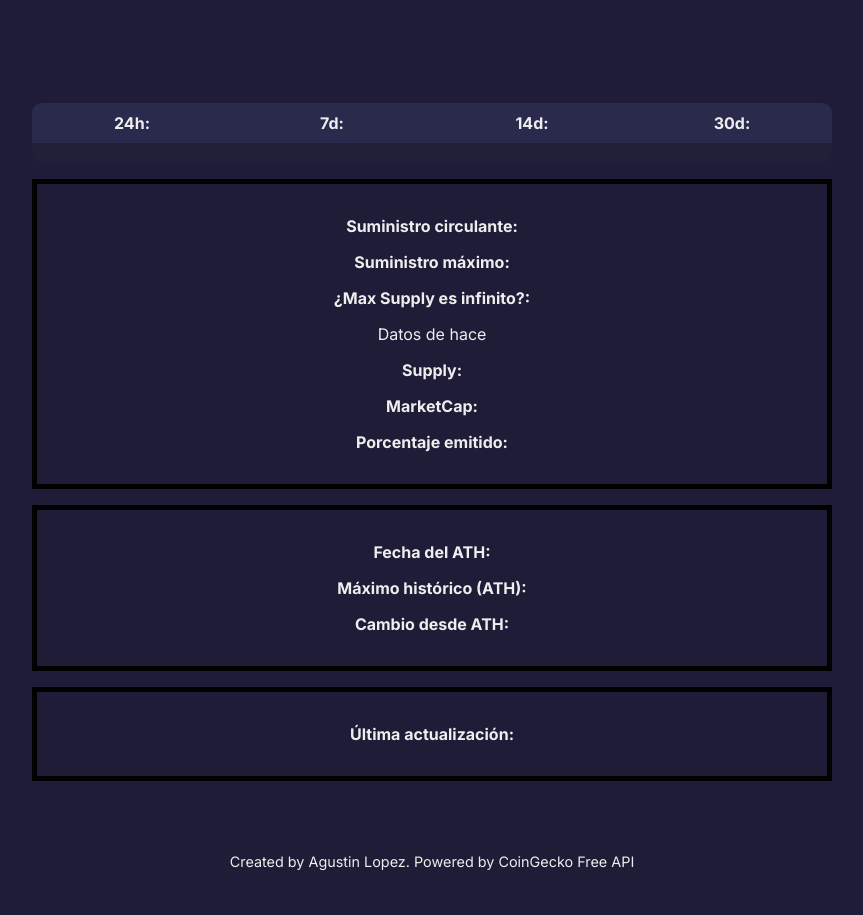
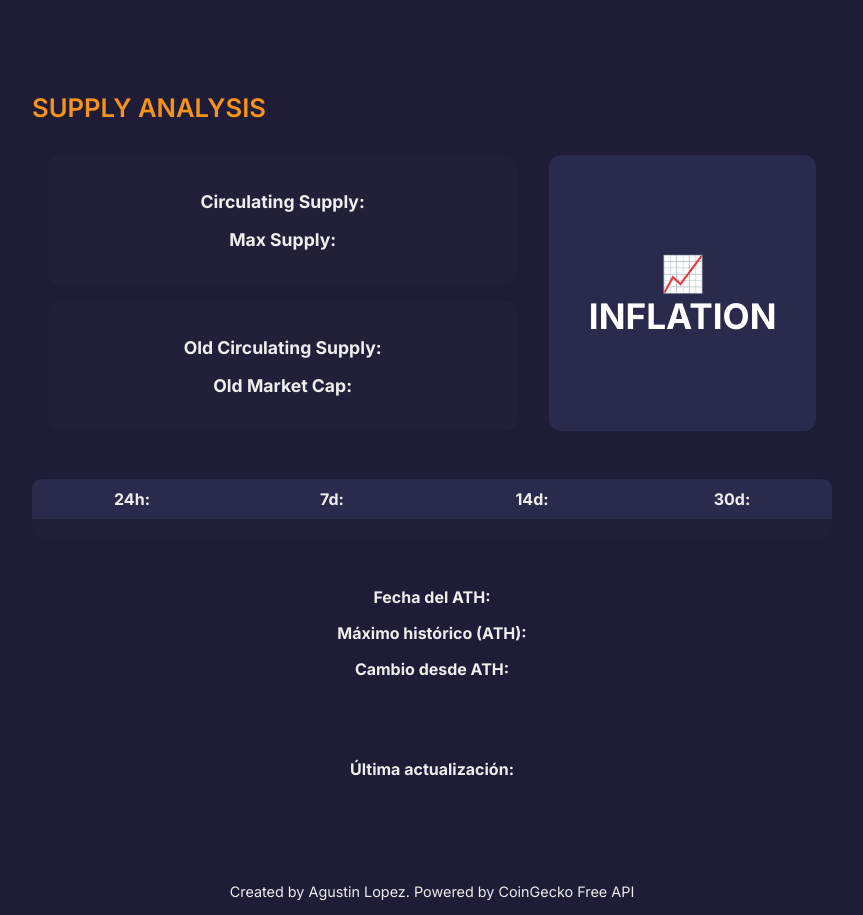
Before and after one commit to agustinlopez1999/inflatioChainv2, a Flask app: page / in a window 1280 px wide. Shown: the part 503-1418 px from the top of the page, without its empty margins (208-1071 px from the left). Before the commit the page ends 1373 px from the top, so only its background shows below. Run offline with Flask 3, Linux system fonts and the light colour scheme; data that the repository does not hold is empty.

Commit message:
Supply analysis CSS

```diff
--- a/static/script.js
+++ b/static/script.js
@@ -33,6 +33,15 @@ document.addEventListener("DOMContentLoaded", () => {
                 return `$ ${price.toFixed(6)}`;
             }}
         }
+    }
+
+    //define maxSupply or infinite
+    const maxSupply = (max_supply, max_supply_is_infinity) => {
+        if(max_supply_is_infinity)
+            return `Infinite`;
+        else{{
+            return `${max_supply?.toLocaleString()}`;
+        }}
     }
 
     //cell color base on % change
@@ -110,15 +119,15 @@ document.addEventListener("DOMContentLoaded", () => {
                 setText("coin-ath-date", new Date(data.ath_date).toLocaleString());
 
                 setText("coin-emission-percent", `${data.circulating_emission_percentage?.toFixed(2)}%`);
-                setText("coin-circulating", data.circulating_supply?.toLocaleString());
-                setText("coin-max-supply", data.max_supply?.toLocaleString());
+                setText("coin-circulating", `${data.circulating_supply?.toLocaleString()} ${data.symbol?.toUpperCase()}`);
+                setText("coin-max-supply", maxSupply(data.max_supply,data.max_supply_is_infinity));
                 setText("coin-infinity", data.max_supply_is_infinity ? "Sí" : "No");
 
                 setText("coin-old-price", formatPrice(data.old_price));
                 setText("coin-old-marketcap", `$${data.old_market_cap?.toLocaleString()}`);
                 setText("coin-old-supply", data.old_circulating_supply?.toLocaleString());
 
-                setText("coin-days-since-old", `${data.days_since_old_data} días`);
+                setText("coin-days-since-old", `Data from ${data.days_since_old_data} days ago`);
                 setText("coin-historical-note", data.historical_note);
 
                 setChange("coin-change-24h", data.price_change_percentage_24h);
@@ -142,7 +151,7 @@ document.addEventListener("DOMContentLoaded", () => {
 
                 setText("last-update", `Última actualización: hace ${minutes}m ${seconds}s`);
 
-                // 🔁 Si pasaron 5 minutos, recargar datos automáticamente SOLO si sigue en la misma cripto
+                // Si pasaron 5 minutos, recargar datos automáticamente SOLO si sigue en la misma cripto
                 if (diffInSeconds >= 300) {
                     clearInterval(updateInterval);
                     setText("last-update", "🔄 Actualizando...");
@@ -150,10 +159,7 @@ document.addEventListener("DOMContentLoaded", () => {
                         fetch(`/api/v1/coin/${currentCoinId}`)
                             .then(res => res.json())
                             .then(newData => {
-                                // reutiliza el bloque de actualización que ya tenés
-                                // o podés mover todo el código de actualización a una función para evitar duplicación
-                                // ⚠️ También deberías guardar `lastDataTimestamp = newData.last_updated * 1000;` nuevamente
-                                select.dispatchEvent(new Event("change")); // reutiliza lógica existente
+                                select.dispatchEvent(new Event("change"));
                             });
                     }
                 }
--- a/static/style.css
+++ b/static/style.css
@@ -29,6 +29,16 @@ h1 {
     margin: 0;
     color: #f8931a;
 }
+
+h2 {
+    font-family: 'Inter', sans-serif;
+    font-size: 1.6em;
+    font-weight: 600;
+    color: #f8931a;
+    margin-bottom: 0.3em;
+    text-align: left;
+}
+
 
 
 /* 🧭 NAVEGACIÓN */
@@ -173,6 +183,10 @@ main {
     color: #cccccc;
 }
 
+#coin-marketcap{
+    font-weight: 300;
+}
+
 
 /* 📉 CAMBIOS DE PORCENTAJE */
 #percentage-change-in-days {
@@ -208,7 +222,6 @@ main {
 #ath-analysis,
 #data-longevity {
     background-color: #1e1c36;
-    border: solid black 5px;
     padding: 1em;
     margin-top: 1em;
 }
@@ -230,3 +243,60 @@ footer {
 .negative {
     color: #ef4444;
 }
+
+#supply-analysis {
+    display: flex;
+    flex-direction: row;
+    justify-content: space-between;
+    gap: 2em;
+    background-color: #1e1c36;
+    margin-top: 1em;
+    border-radius: 12px;
+    flex-wrap: wrap;
+  }
+
+  #supply-details {
+    flex: 2;
+    display: flex;
+    flex-direction: column;
+    gap: 1em;
+  }
+
+  #actual-supply-analysis,
+  #old-supply-analysis {
+    font-size: 1.1em;
+    background-color: #202038;
+    padding: 1em;
+    border-radius: 10px;
+  }
+
+  #inflation {
+    flex: 1;
+    background-color: #2a2a4c;
+    display: flex;
+    flex-direction: column;
+    justify-content: center;
+    align-items: center;
+    border-radius: 12px;
+    padding: 2em 1em;
+    text-align: center;
+    min-height: 100%;
+    gap: 1em;
+  }
+
+  .inflation-label {
+    font-size: 2.2em;
+    font-weight: 700;
+    color: #ffffff;
+    margin-bottom: 0.5em;
+  }
+
+  #coin-emission-percent {
+    font-size: 2.5em;
+    font-weight: 600;
+    color: #b91010;
+  }
+
+  #coin-days-since-old{
+    font-style: italic;
+  }
--- a/templates/index.html
+++ b/templates/index.html
@@ -39,11 +39,34 @@
                     <div id="coin-price-box">
                         <span id="coin-price" class="price-value"></span>
                         <div id="market-cap-line">
-                            <strong>Market Cap:</strong> <span id="coin-marketcap"></span>
+                            <strong>Market Cap:</strong>
+                            <span id="coin-marketcap"></span>
                         </div>
                     </div>
 
                 </div>
+
+                <h2>SUPPLY ANALYSIS</h2>
+                <div id="supply-analysis">
+                <div id="supply-details">
+                    <div id="actual-supply-analysis">
+                        <p><strong>Circulating Supply:</strong> <span id="coin-circulating"></span></p>
+                        <p><strong>Max Supply:</strong> <span id="coin-max-supply"></span></p>
+                    </div>
+
+                    <div id="old-supply-analysis">
+                        <p><span id="coin-days-since-old"></span></p>
+                        <p><strong>Old Circulating Supply:</strong> <span id="coin-old-supply"></span></p>
+                        <p><strong>Old Market Cap:</strong> <span id="coin-old-marketcap"></span></p>
+                    </div>
+                </div>
+
+                <div id="inflation">
+                    <p class="inflation-label"> 📈 INFLATION</p>
+                    <span id="coin-emission-percent"></span>
+                </div>
+                </div>
+
 
                 <div id="percentage-change-in-days">
                     <div class="grid-header">
@@ -57,19 +80,6 @@
                         <div id="coin-change-7d"></div>
                         <div id="coin-change-14d"></div>
                         <div id="coin-change-30d"></div>
-                    </div>
-                </div>
-
-
-                <div id="supply-analysis">
-                    <p><strong>Suministro circulante:</strong> <span id="coin-circulating"></span></p>
-                    <p><strong>Suministro máximo:</strong> <span id="coin-max-supply"></span></p>
-                    <p><strong>¿Max Supply es infinito?:</strong> <span id="coin-infinity"></span></p>
-                    <div id="old-supply-analysis">
-                        <p>Datos de hace <span id="coin-days-since-old"></span></p>
-                        <p><strong>Supply:</strong> <span id="coin-old-supply"></span></p>
-                        <p><strong>MarketCap:</strong><span id="coin-old-marketcap"></span</p>
-                        <p><strong>Porcentaje emitido:</strong> <span id="coin-emission-percent"></span></p>
                     </div>
                 </div>
 
```
